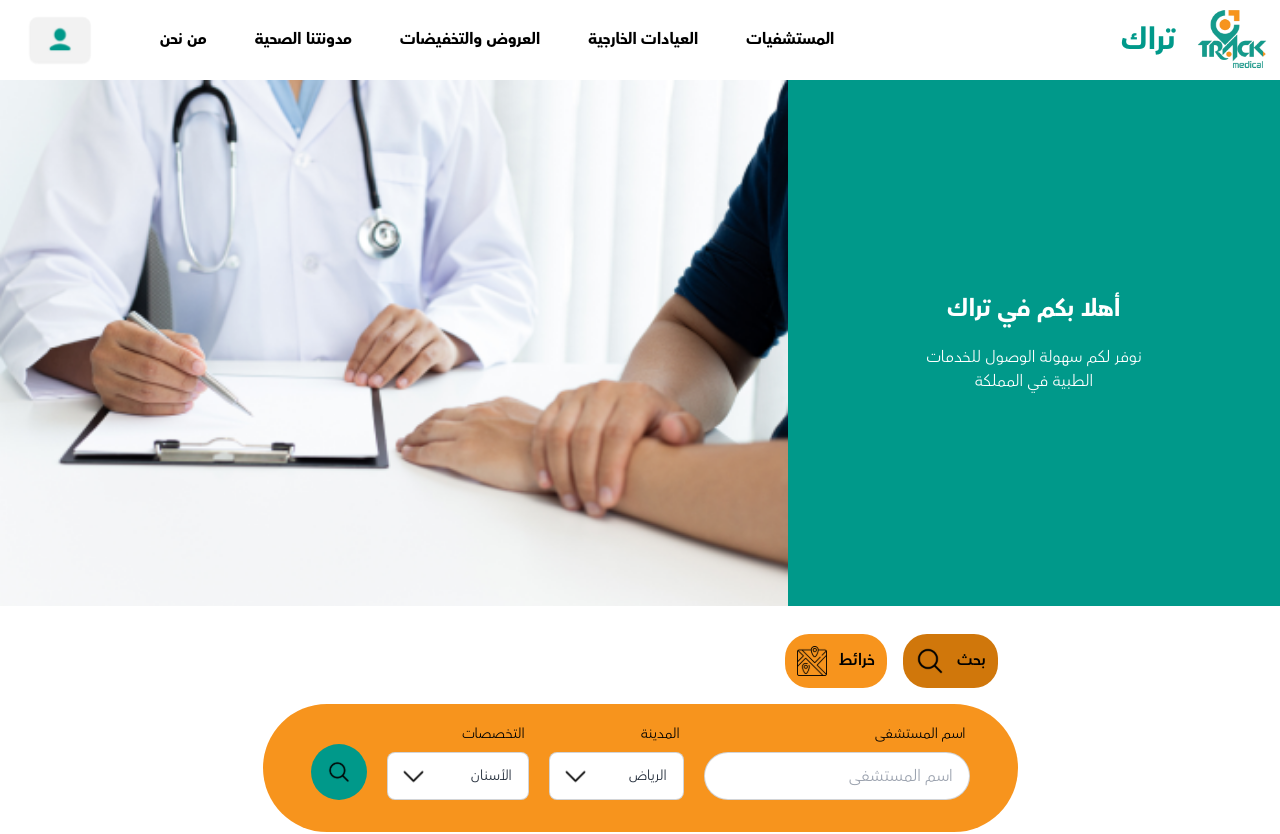
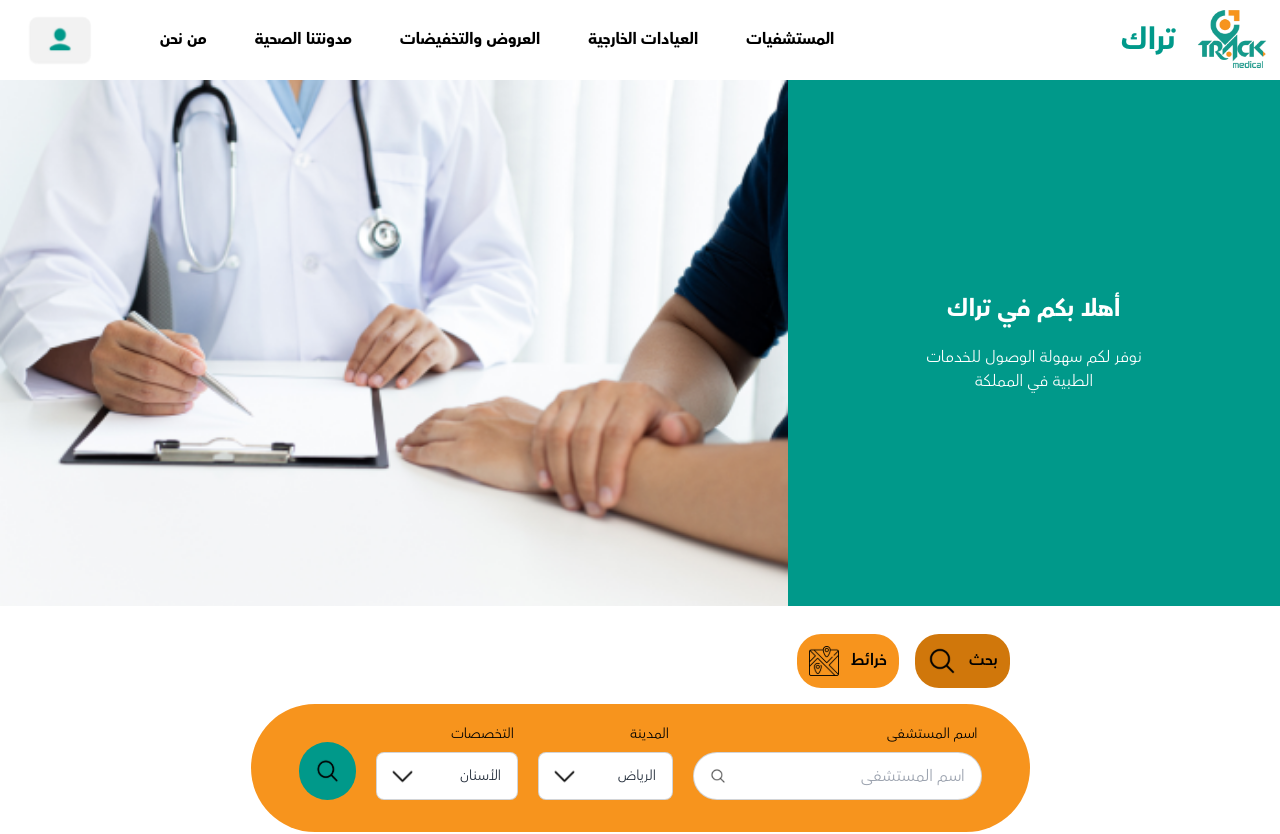
Before and after one commit to saramohamed124/track-medical, a React (Create React App) app: page / in a window 1280 px wide. Shown: the top 834 px of the page. Built offline with nearby package versions, Linux system fonts and the light colour scheme.

Commit message:
searchiconedit

```diff
--- a/src/Components/Home/components/Search/components/FormSearch.jsx
+++ b/src/Components/Home/components/Search/components/FormSearch.jsx
@@ -8,7 +8,12 @@ function FormSearch() {
                 <div className="label">
                     <span className="label-text text-black">اسم المستشفى</span>
                 </div>
-                <input type="text" placeholder="اسم المستشفى" className="input input-bordered w-full max-w-xs rounded-[29px]" />
+                <div className="input input-bordered flex items-center gap-2 rounded-[29px]">
+                <input type="text" placeholder="اسم المستشفى" className="grow w-full max-w-xs" />
+                <img
+                    className="h-4 w-4 opacity-70"
+                src={search_icon} alt="search_icon"/>
+                </div>
             </label>
             <label className="form-control w-fit">
                 <div className="label">
--- a/src/Components/Home/components/search/components/FormSearch.jsx
+++ b/src/Components/Home/components/search/components/FormSearch.jsx
@@ -8,7 +8,12 @@ function FormSearch() {
                 <div className="label">
                     <span className="label-text text-black">اسم المستشفى</span>
                 </div>
-                <input type="text" placeholder="اسم المستشفى" className="input input-bordered w-full max-w-xs rounded-[29px]" />
+                <div className="input input-bordered flex items-center gap-2 rounded-[29px]">
+                <input type="text" placeholder="اسم المستشفى" className="grow w-full max-w-xs" />
+                <img
+                    className="h-4 w-4 opacity-70"
+                src={search_icon} alt="search_icon"/>
+                </div>
             </label>
             <label className="form-control w-fit">
                 <div className="label">
```
